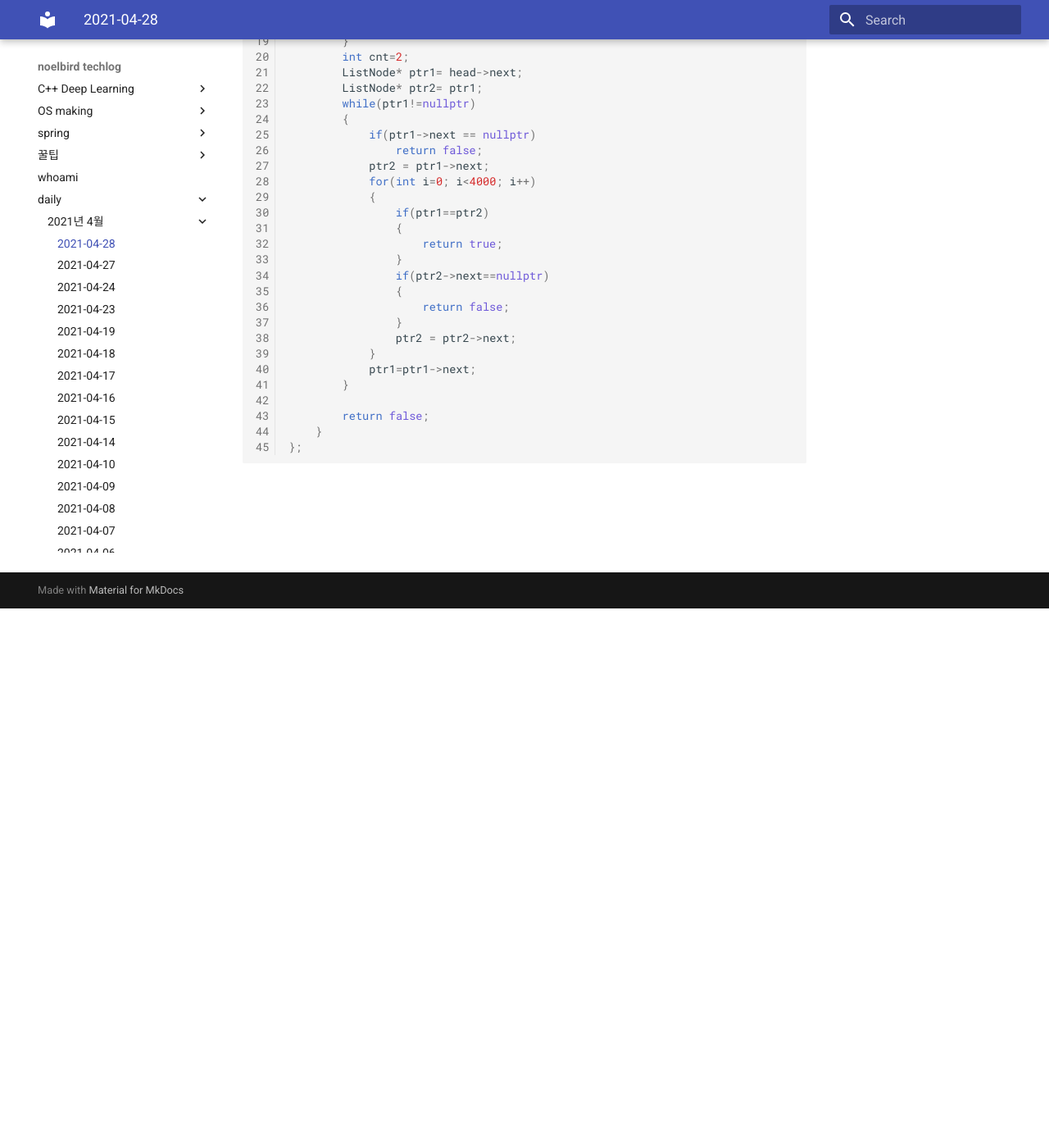
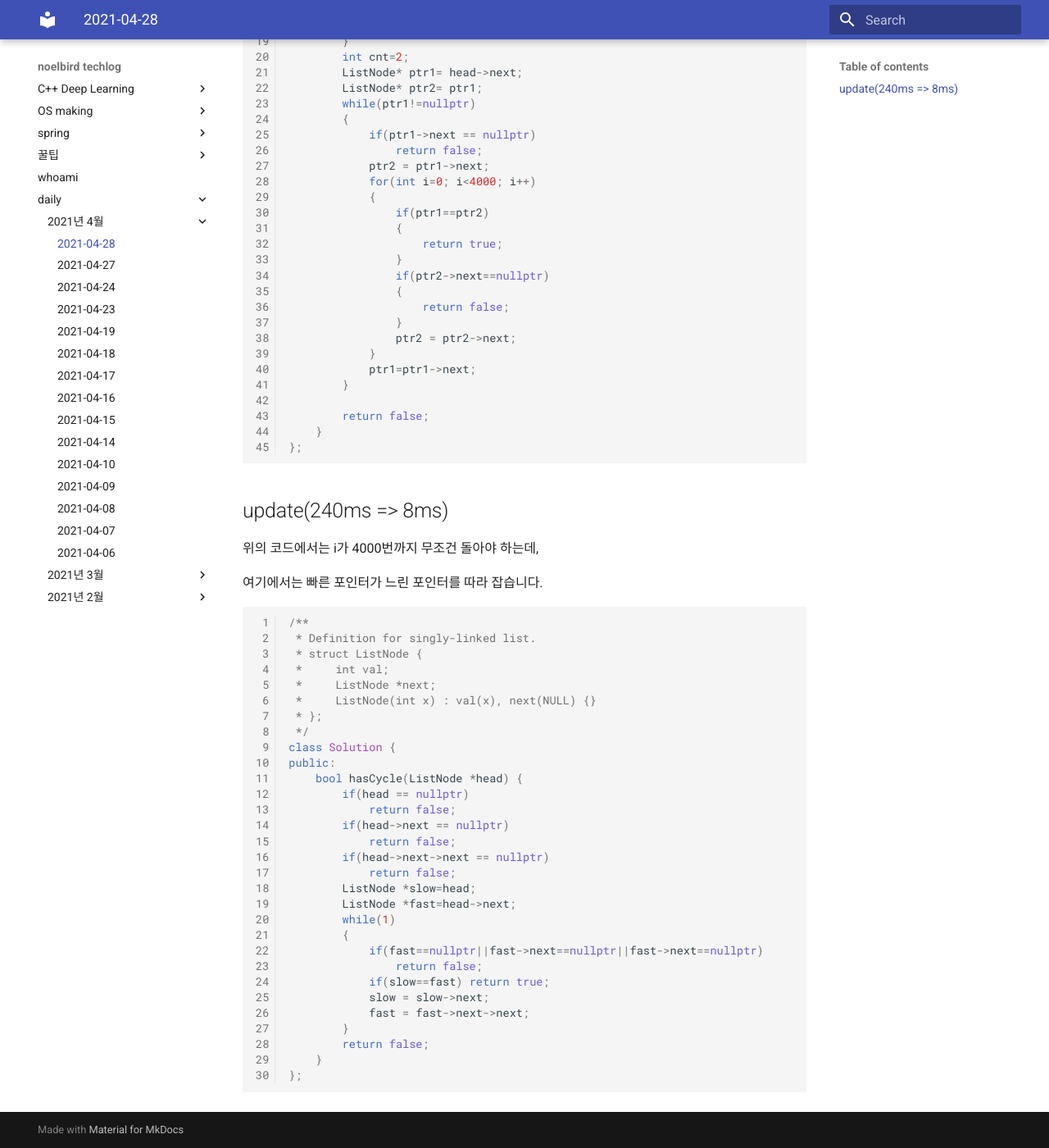
Before and after one commit to NoelBird/noelbird.github.io, an MkDocs documentation site: the page built from docs/daily/2021-04-28.md, in a window 1280 px wide and 1400 px high, scrolled down 658 px. Shown: the whole window at 82% size. Built offline with MkDocs 1.6.1 and Material for MkDocs 9.7.7, drawn with Linux system fonts in a browser that asks for light colours; nearby versions of some CDN libraries.

Commit message:
2021-04-29

````diff
--- a/docs/daily/2021-04-28.md
+++ b/docs/daily/2021-04-28.md
@@ -55,3 +55,44 @@ public:
     }
 };
 ```
+
+
+
+## update(240ms => 8ms)
+
+위의 코드에서는 i가 4000번까지 무조건 돌아야 하는데,
+
+여기에서는 빠른 포인터가 느린 포인터를 따라 잡습니다.
+
+```c++
+/**
+ * Definition for singly-linked list.
+ * struct ListNode {
+ *     int val;
+ *     ListNode *next;
+ *     ListNode(int x) : val(x), next(NULL) {}
+ * };
+ */
+class Solution {
+public:
+    bool hasCycle(ListNode *head) {
+        if(head == nullptr)
+            return false;
+        if(head->next == nullptr)
+            return false;
+        if(head->next->next == nullptr)
+            return false;
+        ListNode *slow=head;
+        ListNode *fast=head->next;
+        while(1)
+        {
+            if(fast==nullptr||fast->next==nullptr||fast->next==nullptr)
+                return false;
+            if(slow==fast) return true;
+            slow = slow->next;
+            fast = fast->next->next;
+        }
+        return false;
+    }
+};
+```
````
